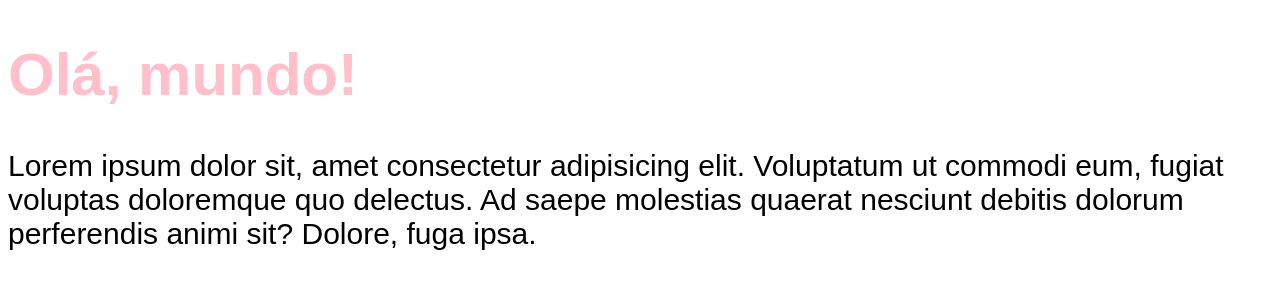
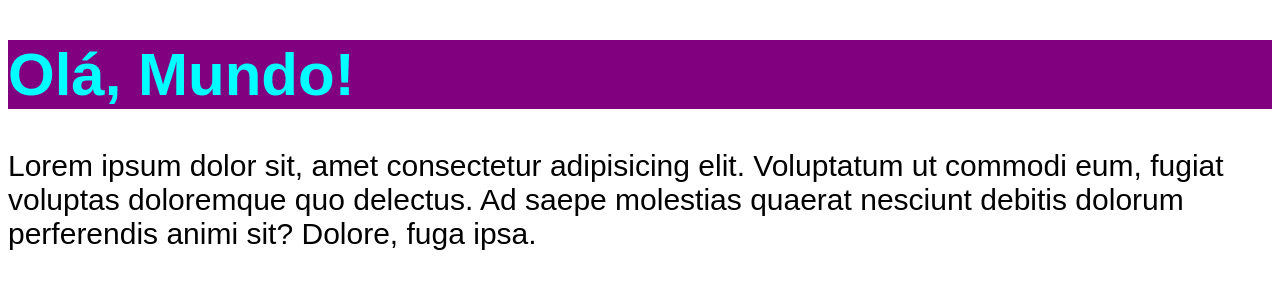
Before and after one commit to Geovanecss/chronos-pomodoro, a React (Vite) app: page / in a window 1280 px wide. Shown: the top 300 px of the page. Built offline with nearby package versions, Linux system fonts and the light colour scheme.

Commit message:
alterando o css e criando classes e variáveis

```diff
--- a/src/App.tsx
+++ b/src/App.tsx
@@ -1,3 +1,5 @@
+import { Heading } from './components/Heading';
+
 import './styles/themes.css';
 import './styles/global.css';
 
@@ -6,7 +8,7 @@
 
   return (
     <>
-      <h1>Olá, mundo!</h1>
+      <Heading/>
       <p>
         Lorem ipsum dolor sit, amet consectetur adipisicing elit. Voluptatum ut
         commodi eum, fugiat voluptas doloremque quo delectus. Ad saepe molestias
--- /dev/null
+++ b/src/components/Heading.module.css
@@ -0,0 +1,8 @@
+.heading {
+    background: purple;
+    color: black;
+}
+
+.cyan {
+    color: cyan;
+}
--- /dev/null
+++ b/src/components/Heading.tsx
@@ -0,0 +1,5 @@
+import styles from './Heading.module.css';
+
+export function Heading() {
+  return <h1 className={`${styles.heading} ${styles.cyan}`}>Olá, Mundo!</h1>;
+}
```
